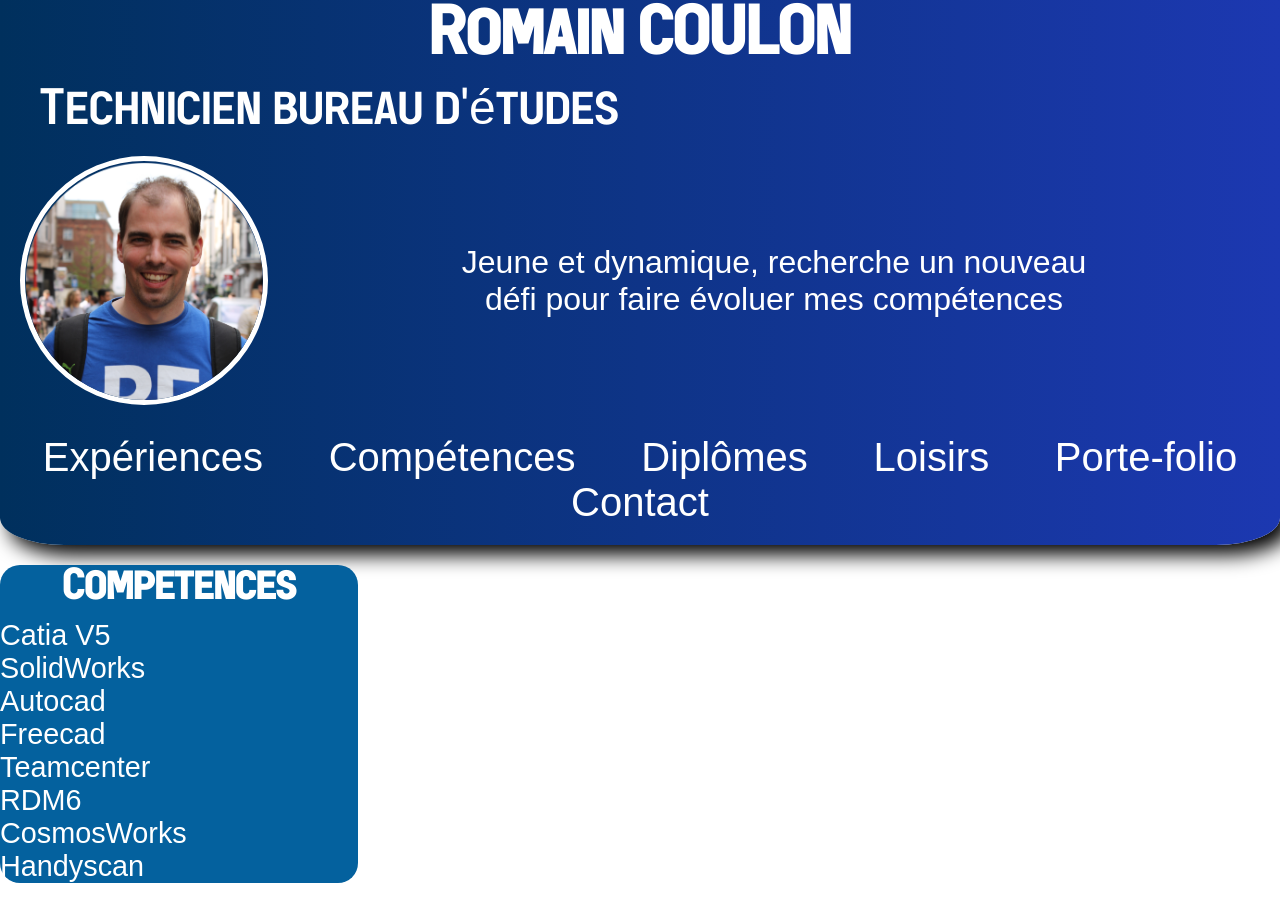
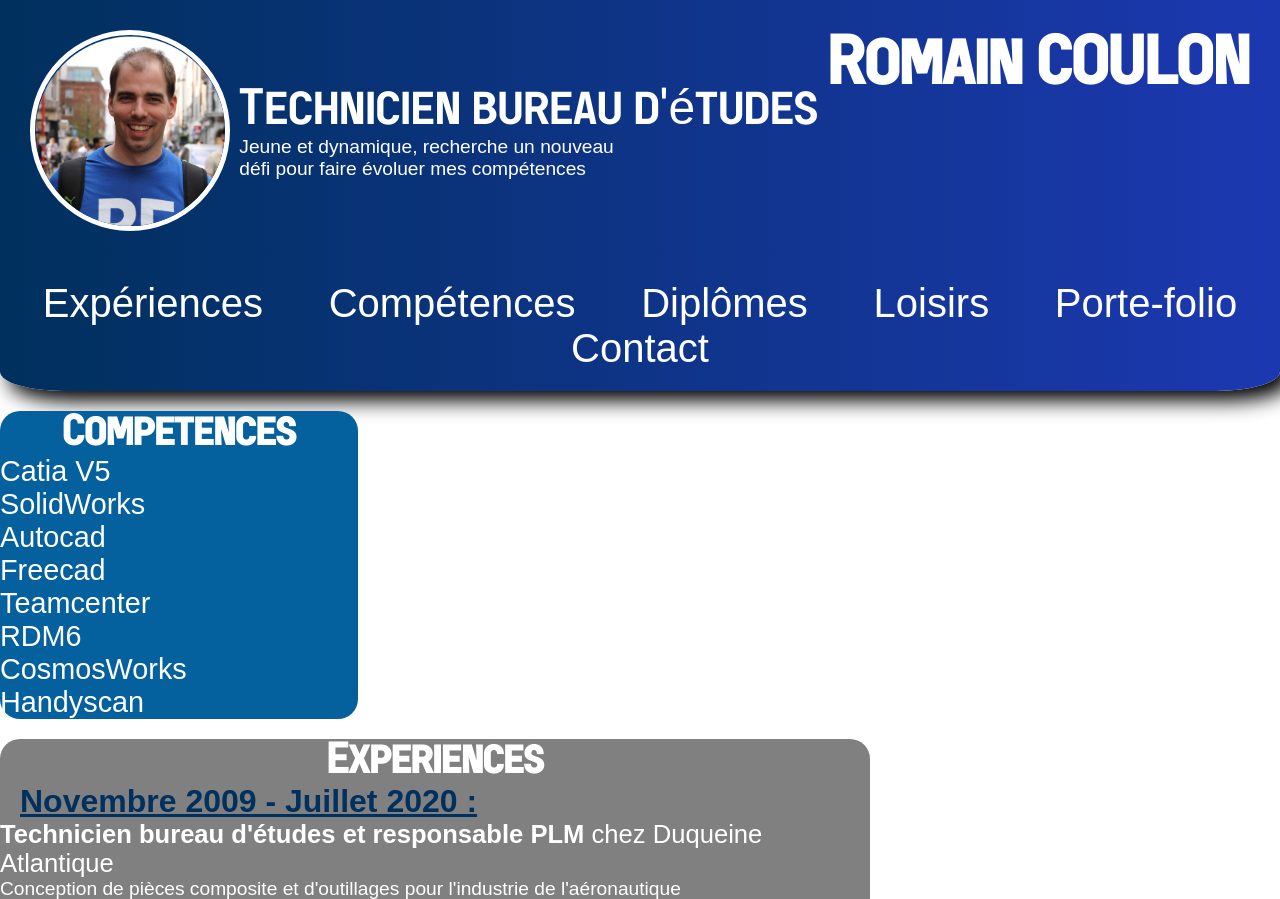
Before and after one commit to Rcoulon44/CV, a plain HTML site: page index.html in a window 1280 px wide. Shown: the top 899 px of the page. Drawn offline with Linux system fonts and the light colour scheme; files whose address does not match are found by name.

Commit message:
Refonte de la structure du header

```diff
--- a/css/style.css
+++ b/css/style.css
@@ -37,15 +37,22 @@ h1 {
   font-family: "area",arial,sans-serif;
   font-size: 4rem;
   font-weight: bold;
-  margin-top: 20px;
-  margin: auto;
 }
 
 h2 {
   font-family: "area",arial,sans-serif;
   font-size: 3rem;
   font-weight: normal;
-  margin: 10px 40px;
+}
+
+ul
+{
+  font-size: 1.8rem;
+}
+
+p
+{
+  font-size: 1.2rem;
 }
 
 a {
@@ -73,31 +80,25 @@ header {
   background: linear-gradient(90deg,  #00305d, #1c38b1);
   border-radius: 0 0 5% 5%;
   box-shadow: 10px 10px 20px black;
-  display: flex;
-  flex-direction: column;
 }
 
-.entête {
+.header_container {
   display: flex;
   justify-content: space-between;
   align-items: center;
   flex-wrap: wrap;
-  margin: 10px 20px;
+  padding: 30px;
 }
 
 #photo_profil {
-  flex: 1;
-  max-width: 150px;
-  min-width: 20%;
+  max-width: 200px;
+  width: 20%;
   border-radius: 50%;
   border : 5px solid white;
 }
 
-.entête p {
-  flex: 4;
-  font-size: 2rem;
-  text-align: center;
-  min-width: 150px;
+.nom {
+  align-self: flex-start;
 }
 
 .menu a {
@@ -187,16 +188,6 @@ header {
   text-decoration: underline;
 }
 
-ul
-{
-  font-size: 1.8em;
-}
-
-p
-{
-  padding-left: 20px;
-  font-size: 1.2em;
-}
 
 .postes
 {
--- a/index.html
+++ b/index.html
@@ -8,13 +8,15 @@
 
     <body>
       <header>
-        <h1>Romain COULON</h1>
-        <h2>Technicien bureau d'études</h2>
-        <div class=entête>
+        <div class="header_container">
           <!--Photo de profil-->
           <img id="photo_profil" src="images/photo_cv_V2.png" alt="photo de profil"/>
           <!--Texte d'accroche-->
-          <p>Jeune et dynamique, recherche un nouveau <br>défi pour faire évoluer mes compétences</p>
+          <div class="texte_header">
+            <h2>Technicien bureau d'études</h2>
+            <p>Jeune et dynamique, recherche un nouveau <br>défi pour faire évoluer mes compétences</p>
+          </div>
+          <h1 class="nom">Romain COULON</h1>
         </div>
         <nav>
           <!--ancres pour facilité la navigation-->
```
